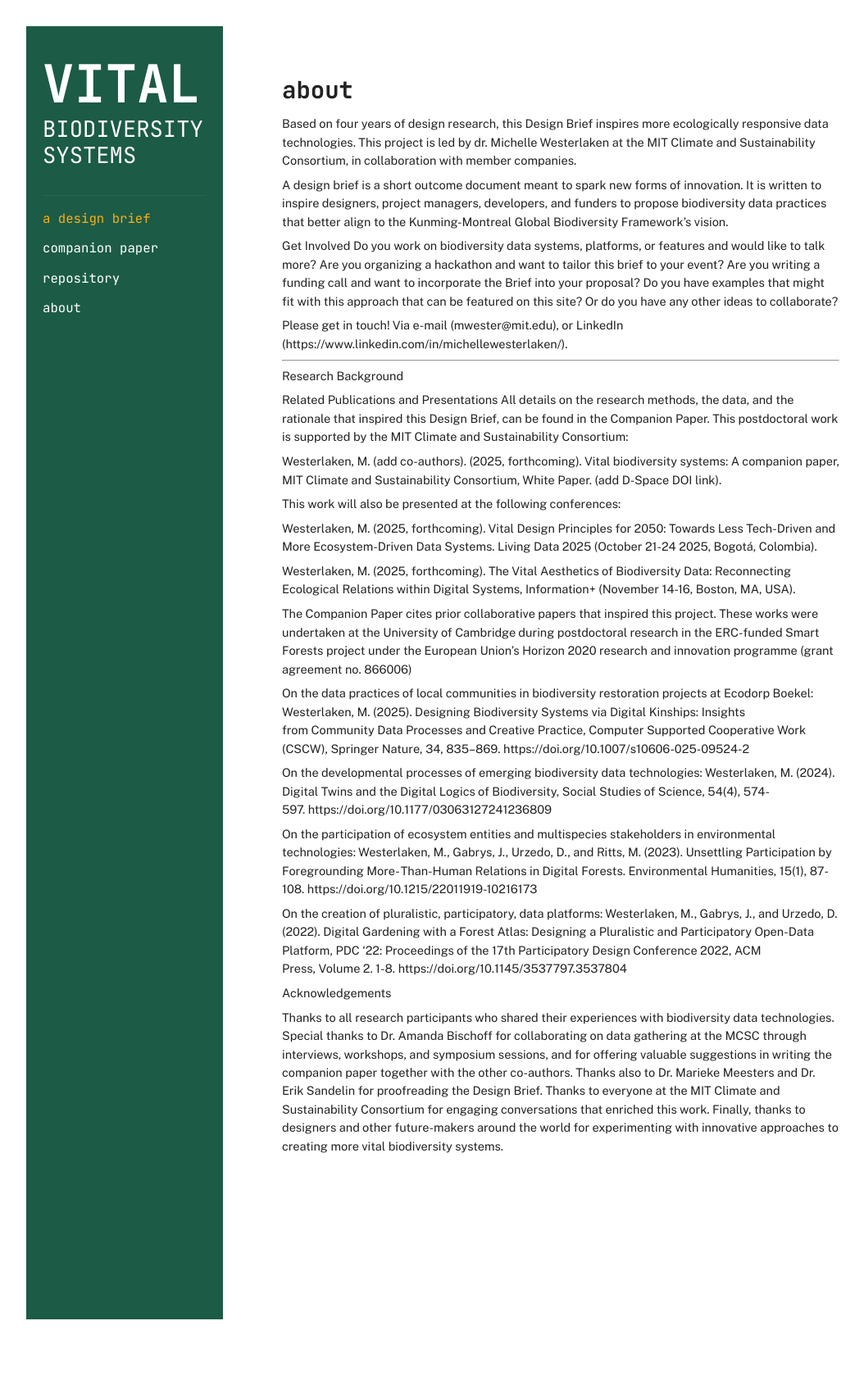
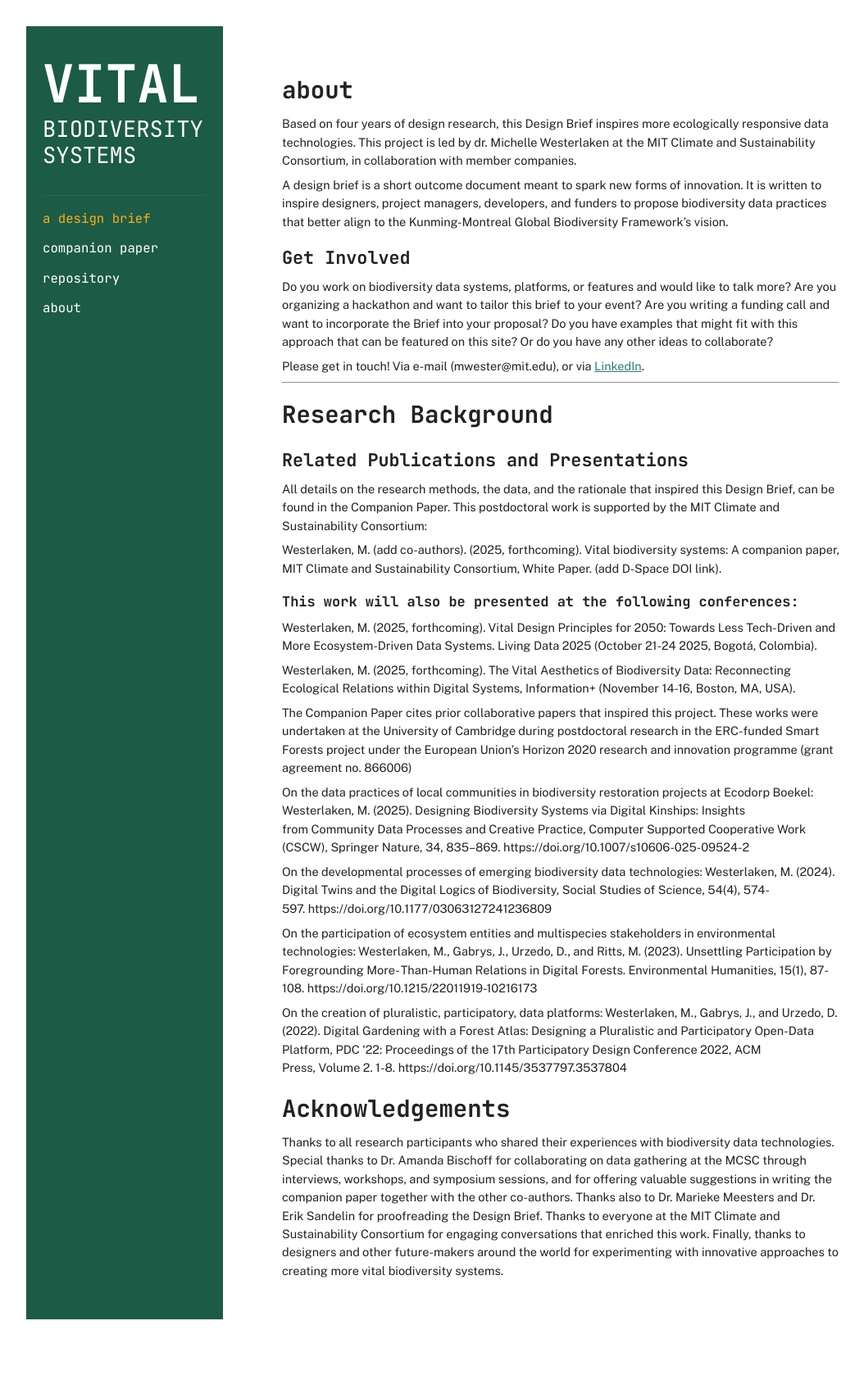
Before and after one commit to vitalbiodiversity/vitalbiodiversity.github.io, a Jekyll site: the page built from about.md, in a window 1280 px wide. Shown: the whole page at 82% size, without its empty margins (58-1112 px from the left). Built offline with Jekyll 4.4.1, drawn with Linux system fonts in a browser that asks for light colours.

Commit message:
Update about.md

```diff
--- a/about.md
+++ b/about.md
@@ -7,26 +7,30 @@ layout: default
 
 Based on four years of design research, this Design Brief inspires more ecologically responsive data technologies. This project is led by dr. Michelle Westerlaken at the MIT Climate and Sustainability Consortium, in collaboration with member companies.
 
+
 A design brief is a short outcome document meant to spark new forms of innovation. It is written to inspire designers, project managers, developers, and funders to propose biodiversity data practices that better align to the Kunming-Montreal Global Biodiversity Framework’s vision.
 
-Get Involved
+
+## Get Involved
 Do you work on biodiversity data systems, platforms, or features and would like to talk more? Are you organizing a hackathon and want to tailor this brief to your event? Are you writing a funding call and want to incorporate the Brief into your proposal? Do you have examples that might fit with this approach that can be featured on this site? Or do you have any other ideas to collaborate?
 
-Please get in touch! Via e-mail (mwester@mit.edu), or LinkedIn (https://www.linkedin.com/in/michellewesterlaken/).
+Please get in touch! Via e-mail (mwester@mit.edu), or via <a href="https://www.linkedin.com/in/michellewesterlaken/">LinkedIn</a>.
 
 
 _________
 
-Research Background
+# Research Background
 
 
-Related Publications and Presentations
+## Related Publications and Presentations
+
 All details on the research methods, the data, and the rationale that inspired this Design Brief, can be found in the Companion Paper. This postdoctoral work is supported by the MIT Climate and Sustainability Consortium:
+
 
 Westerlaken, M. (add co-authors). (2025, forthcoming). Vital biodiversity systems: A companion paper, MIT Climate and Sustainability Consortium, White Paper. (add D-Space DOI link).
 
 
-This work will also be presented at the following conferences:
+### This work will also be presented at the following conferences:
 
 Westerlaken, M. (2025, forthcoming). Vital Design Principles for 2050: Towards Less Tech-Driven and More Ecosystem-Driven Data Systems. Living Data 2025 (October 21-24 2025, Bogotá, Colombia).
 
@@ -51,6 +55,6 @@ On the creation of pluralistic, participatory, data platforms:
 	Westerlaken, M., Gabrys, J., and Urzedo, D. (2022). Digital Gardening with a Forest Atlas: Designing a Pluralistic and Participatory Open-Data Platform, PDC ‘22: Proceedings of the 17th Participatory Design Conference 2022, ACM Press, Volume 2. 1-8. https://doi.org/10.1145/3537797.3537804
 
 
-Acknowledgements
+# Acknowledgements
 
 Thanks to all research participants who shared their experiences with biodiversity data technologies. Special thanks to Dr. Amanda Bischoff for collaborating on data gathering at the MCSC through interviews, workshops, and symposium sessions, and for offering valuable suggestions in writing the companion paper together with the other co-authors. Thanks also to Dr. Marieke Meesters and Dr. Erik Sandelin for proofreading the Design Brief. Thanks to everyone at the MIT Climate and Sustainability Consortium for engaging conversations that enriched this work. Finally, thanks to designers and other future-makers around the world for experimenting with innovative approaches to creating more vital biodiversity systems.
```
